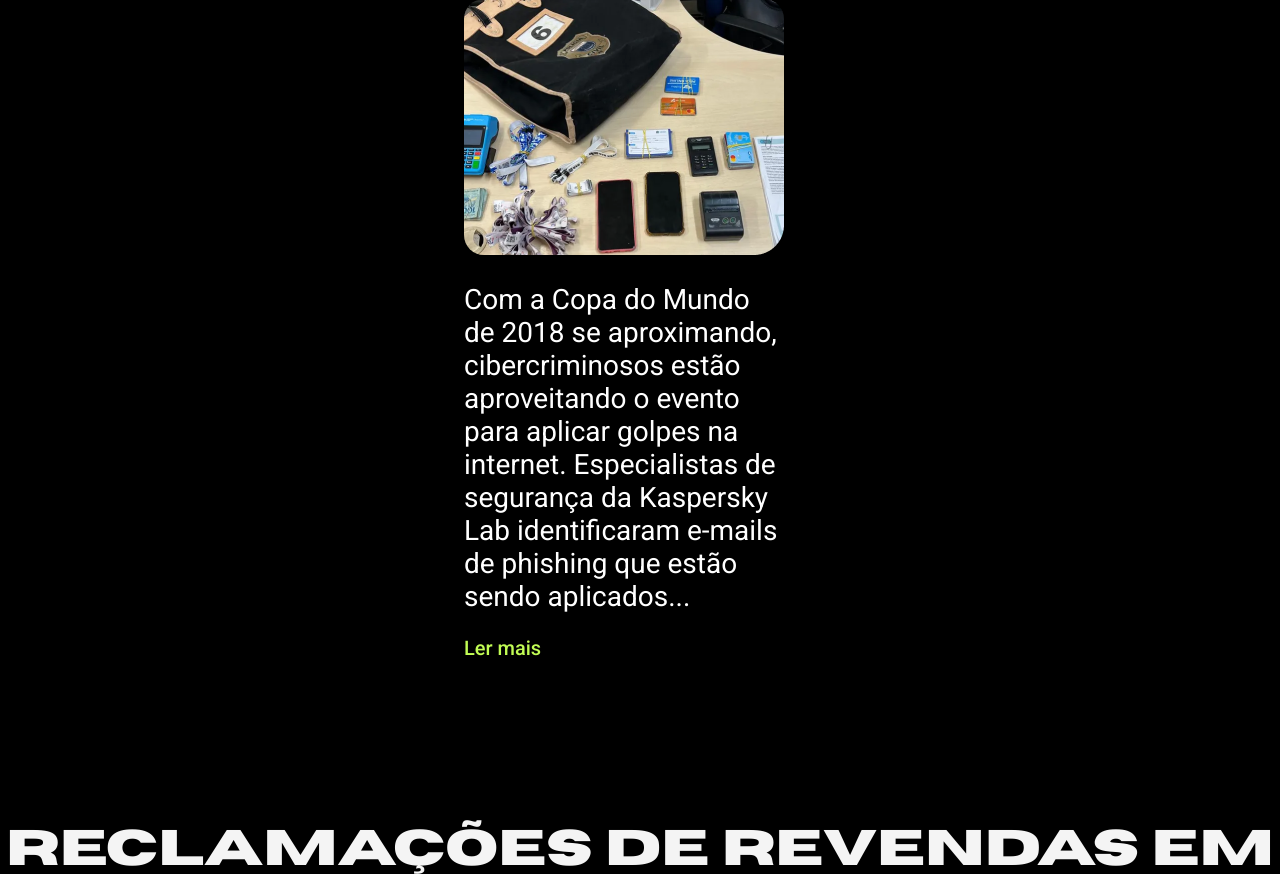
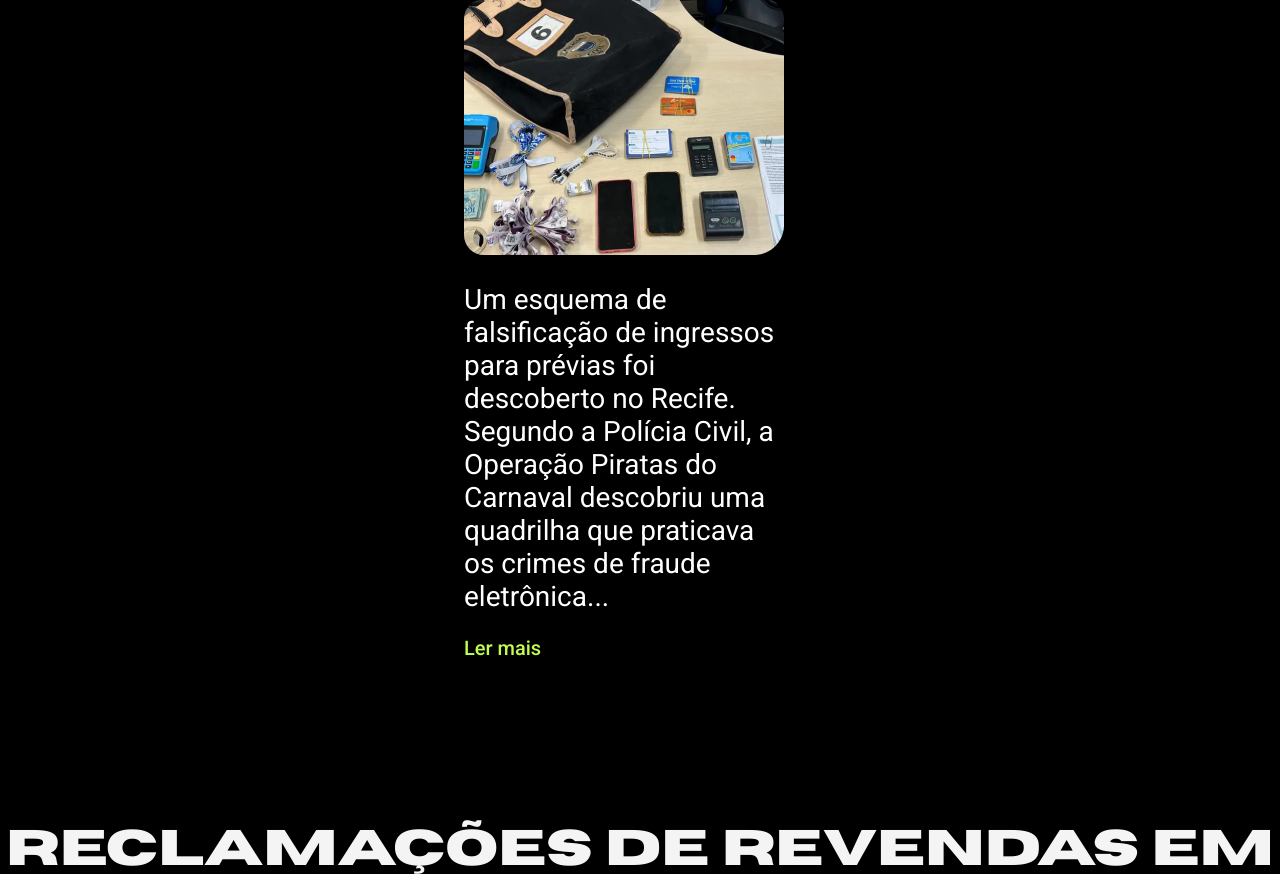
Before and after one commit to raffletickets/casarosa, a PHP site: page / in a window 1280 px wide. Shown: the part 1901-2775 px from the top of the page. Run offline with PHP 8.4, Linux system fonts and the light colour scheme.

Commit message:
chore: correções realizada

```diff
--- a/index.html
+++ b/index.html
@@ -34,13 +34,13 @@
                     </div>
                 </div>
                 <div class="subtitle">
-                    <span class="title-notes"> Nós trazemos a</span> desburocratização <span class="title-notes">,
+                    <span class="title-notes"> Nós trazemos a</span> desburocratização, <span class="title-notes">
                         a</span>
                     segurança <span class="title-notes">e a</span> velocidade <span class="title-notes">que
                         todos os envolvidos buscam.</span>
                 </div>
                 <div class="footer-frist-section">
-                    <button class="btn frist-button"><a href="mailto:joao@quartacasa.com.br">Entrar em
+                    <button class="btn frist-button"><a href="mailto:joao@quartacasa.com.br?Subject: Quero falar sobre a Iventou">Entrar em
                             contato</a></button>
 
                 </div>
@@ -116,9 +116,7 @@
                         <img src="assets/secoundSection/4.png" alt="">
                     </div>
                     <div class="description">
-                        Com a Copa do Mundo de 2018 se aproximando, cibercriminosos estão aproveitando o evento para
-                        aplicar golpes na internet. Especialistas de segurança da Kaspersky Lab identificaram e-mails de
-                        phishing que estão sendo aplicados...
+                        Um esquema de falsificação de ingressos para prévias foi descoberto no Recife. Segundo a Polícia Civil, a Operação Piratas do Carnaval descobriu uma quadrilha que praticava os crimes de fraude eletrônica...
                     </div>
                     <div class="footer">
                         <a target="_blank"
@@ -149,7 +147,7 @@
                     <img src="assets/complaint/2.png" alt="">
                     <div class="footer">
                         <a target="_blank"
-                            href="https://www.reclameaqui.com.br/viagogo/ingresso-emitidos-errado_dx1wikDaxKOccpXT/">Ler
+                            href="https://www.reclameaqui.com.br/viagogo/paguei-o-ingresso-e-eles-me-bloquearam-em-todas-as-redes-sociais_cpolEMDPi4w8lMmU/">Ler
                             mais</a>
                     </div>
                 </div>
@@ -159,7 +157,7 @@
                     <img src="assets/complaint/3.png" alt="">
                     <div class="footer">
                         <a target="_blank"
-                            href="https://www.reclameaqui.com.br/viagogo/paguei-o-ingresso-e-eles-me-bloquearam-em-todas-as-redes-sociais_cpolEMDPi4w8lMmU/">Ler
+                            href="https://www.reclameaqui.com.br/ticketswap-brasil-servicos-de-ingressos/compramos-uma-meia-entrada-que-na-verdade-era-meio-idoso-sem-estar-dito_udYB_A3WTKprmGk5/">Ler
                             mais</a>
                     </div>
                 </div>
@@ -167,7 +165,7 @@
                     <img src="assets/complaint/4.png" alt="">
                     <div class="footer">
                         <a target="_blank"
-                            href="https://www.reclameaqui.com.br/ticketswap-brasil-servicos-de-ingressos/compramos-uma-meia-entrada-que-na-verdade-era-meio-idoso-sem-estar-dito_udYB_A3WTKprmGk5/">Ler
+                            href="https://www.reclameaqui.com.br/viagogo/ingresso-emitidos-errado_dx1wikDaxKOccpXT/">Ler
                             mais</a>
                     </div>
                 </div>
@@ -239,7 +237,7 @@
                 </div>
                 <div class="description">
                     <p>A partir da integração em nosso módulo, as ticketeiras que comercializam os ingressos primários
-                        poderão ofertar a o eração de revenda destes — o <span class="title-notes">valor</span> e o
+                        poderão ofertar a operação de revenda destes — o <span class="title-notes">valor</span> e o
                         <span class="title-notes">momento</span> da revenda é <span class="title-notes">administrado
                             pela própria ticketeira</span>.
                     </p>
@@ -252,7 +250,7 @@
                         sob a <span class="title-notes">proteção</span> e <span class="title-notes">validação</span>
                         destas.</p>
 
-                    <button class="btn"> <a href="mailto:joao@quartacasa.com.br">Entrar em contato</a></button>
+                    <button class="btn"> <a href="mailto:joao@quartacasa.com.br?Subject: Quero falar sobre a Iventou">Entrar em contato</a></button>
                 </div>
             </div>
         </div>
@@ -346,7 +344,7 @@
     <footer>
         <div class="line"></div>
         <div class="button">
-            <button class="btn"><a href="mailto:joao@quartacasa.com.br">Entrar em
+            <button class="btn"><a href="mailto:joao@quartacasa.com.br?Subject: Quero falar sobre a Iventou">Entrar em
                 contato</a></button>
             <!-- <button class="btn">Entrar em contato</button> -->
         </div>
--- a/style.css
+++ b/style.css
@@ -337,7 +337,8 @@ h1 {
     letter-spacing: 0em;
     text-align: center;
     color: #C1FC54;
-    text-decoration: underline
+    text-decoration: underline;
+    height: 65px !important;
 }
 
 
@@ -386,7 +387,7 @@ h1 {
 }
 
 .fifth-section .content .img {
-    width: 70%;
+    width: 60%;
     margin-right: 33px;
 }
 
@@ -396,10 +397,14 @@ h1 {
 }
 
 .fifth-section .description {
-    width: 29%;
+    width: 40%;
     color: white;
 }
 
+.fifth-section button{
+    width: 100% !important;
+    max-width: 100%;
+}
 
 
 .sixth-section {
@@ -450,12 +455,13 @@ h1 {
     max-width: 865px;
     flex-direction: column;
     backdrop-filter: blur(10px);
+    -webkit-backdrop-filter: blur(5px);
     font-family: 'Roboto';
     font-size: 40px;
     font-weight: 400;
     line-height: 47px;
     letter-spacing: 0em;
-    text-align: left;
+    text-align: justify;
     color: white;
     justify-content: center;
     padding: 70px;
@@ -520,7 +526,7 @@ h1 {
     font-weight: 400;
     line-height: 47px;
     letter-spacing: 0em;
-    text-align: left;
+    text-align: justify;
     color: white;
     justify-content: center;
     padding: 70px;
@@ -734,6 +740,7 @@ footer .line {
         line-height: 23px;
         letter-spacing: 0em;
         text-align: left;
+        padding-right: 20px;
     }
 
     .header .infos p {
@@ -861,6 +868,7 @@ footer .line {
 
     .fourth-section .cards .card .title-card{
         font-size: 20px;
+
     }
 
     .fourth-section .cards .card p {
```
